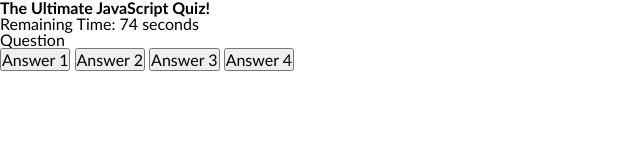
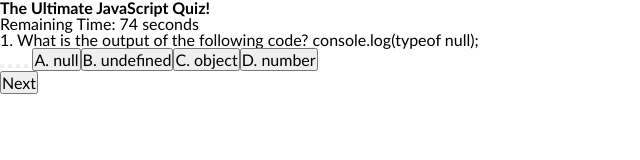
Before and after one commit to caldardn/HW4-Web-APIs-Code-Quiz, a plain HTML site: page index.html in a window 1280 px wide. Both pictures are taken after a click on the button "Start!". Shown: the whole page, without its empty margins (0-640 px from the left). Drawn offline with Linux system fonts and the light colour scheme.

Commit message:
Adding additionalJavaScript that changes the question and answers when user select start and an answer

```diff
--- a/assets/script.js
+++ b/assets/script.js
@@ -3,30 +3,30 @@ var questionsBank = [
       question:
         "What is the output of the following code? console.log(typeof null);",
       selection: [
-      { textA: "A. null", answer: false },
-      { textB: "B. undefined", answer: false },
-      { textC: "C. object", answer: true },
-      { textD: "D. number", answer: false },
+        { choice: "A. null", answer: false },
+        { choice: "B. undefined", answer: false },
+        { choice: "C. object", answer: true },
+        { choice: "D. number", answer: false },
       ],
     },
 
     {
       question: "What is a string in JavaScript?",
       selection: [
-      { textA: "A. stored data that can be used later on", answer: false },
-      { textB: "B. It runs a block of code until specific conditions are met", answer: false },
-      { textC: "C. A a sequence of characters that can include letters, numbers, symbols, and spaces", answer: true },
-      { textD: "D. None of the above", answer: false },
+        { choice: "A. stored data that can be used later on", answer: false },
+        { choice: "B. It runs a block of code until specific conditions are met", answer: false },
+        { choice: "C. A a sequence of characters that can include letters, numbers, symbols, and spaces", answer: true },
+        { choice: "D. None of the above", answer: false },
       ],
     },
 
     {
       question: "Why is JavaScript important for web development?",
       selection: [
-      { textA: "A. Allows to make dynamic and interactive web pages", answer: true },
-      { textB: "B. Helps control the layout, formatting, and appearance of web pages", answer: false },
-      { textC: "C. It is the structure of the webpage", answer: false },
-      { textD: "D. JavaScript is not important to web development", answer: false },
+        { choice: "A. Allows to make dynamic and interactive web pages", answer: true },
+        { choice: "B. Helps control the layout, formatting, and appearance of web pages", answer: false },
+        { choice: "C. It is the structure of the webpage", answer: false },
+        { choice: "D. JavaScript is not important to web development", answer: false },
       ],
     },
 
@@ -34,20 +34,20 @@ var questionsBank = [
       question:
         "Which of the following operators is a strict equal in JavaScript?",
       selection: [
-      { textA: "A. ||", answer: false },
-      { textB: "B. ==", answer: false },
-      { textC: "C. <=", answer: false },
-      { textD: "D. ===", answer: true },
+        { choice: "A. ||", answer: false },
+        { choice: "B. ==", answer: false },
+        { choice: "C. <=", answer: false },
+        { choice: "D. ===", answer: true },
       ],
     },
 
     {
       question: "What is an object in JavaScript?",
       selection: [
-      { textA: "A. It's an ordered list of elements xontaining any data type", answer: false },
-      { textB: "B. A collection of properties containing primitive data", answer: true },
-      { textC: "A reusable piece of code that can be used to perform a specific task", answer: false },
-      { textD: "An action or occurrence that happens as a result of user interaction", answer: false },
+        { choice: "A. It's an ordered list of elements xontaining any data type", answer: false },
+        { choice: "B. A collection of properties containing primitive data", answer: true },
+        { choice: "A reusable piece of code that can be used to perform a specific task", answer: false },
+        { choice: "An action or occurrence that happens as a result of user interaction", answer: false },
       ]
     }
   ];
@@ -57,10 +57,13 @@ var ruleEL = document.querySelector("#rule-container")
 var startButton = document.querySelector("#start-button")
 var questionContainer = document.querySelector("#question-container")
 var questionEl = document.querySelector("#question")
-var answerEl = document.querySelector(".btn")
+var answerEl = document.querySelector("#answer-btn")
+var nextEl = document.querySelector("#next-btn")
+var ansBtn = document.querySelector(".btn")
+index = 0
 
 
-startButton.addEventListener('click', startGame)
+
 
 function countDown() {
     var timeRemaining = 75
@@ -85,11 +88,44 @@ function startGame() {
     ruleEL.classList.add('hide')
     questionContainer.classList.remove('hide')
     countDown()
+    currentQuestion()
+}
+
+function currentQuestion(){
+    var selectedQuestion = questionsBank[index]
+    var questionNum = index + 1
+    questionEl.textContent = questionNum + ". " + selectedQuestion.question
+
+    selectedQuestion.selection.forEach(function(selection) {
+        var button = document.createElement("button");
+        button.textContent = selection.choice;
+        button.classList.add("btn");
+        // ansBtn.textContent = selection.choice;
+        answerEl.appendChild(button);
+        if(selection.answer){
+            button.dataset.answer = selection.answer
+        }
+        button.addEventListener('click', chosenAnswer)
+      });
+}
+
+ function chosenAnswer(event){
+    event.preventDefault()
+    var chosenButton = event.target
+    var correct = chosenButton.dataset.answer === "true"
+    if(correct){
+        chosenButton.classList.add("correct")
+    }if(!correct){
+        chosenButton.classList.add("incorrect")
+    }
+    index++
+    if(index < questionsBank.length){
+        currentQuestion()
+
+    }else{
 
     }
-
-function nextQuestion(){
+ }
 
 
-}
-console.log(questionsBank[0].selection[3].textD)
+ startButton.addEventListener('click', startGame)
--- a/assets/style.css
+++ b/assets/style.css
@@ -16,3 +16,10 @@
 .hide {
     display: none;
 }
+
+.correct{
+   background: green;
+}
+.incorrect{
+    background: red;
+}
--- a/index.html
+++ b/index.html
@@ -40,11 +40,12 @@
         <div id="question-container" class="hide">
             <div id="question">Question</div>
             <div id="answer-btn">
-                <button class="btn">Answer 1</button>
-                <button class="btn">Answer 2</button>
-                <button class="btn">Answer 3</button>
-                <button class="btn">Answer 4</button>
+                <button class="btn"></button>
+                <button class="btn"></button>
+                <button class="btn"></button>
+                <button class="btn"></button>
             </div>
+            <button id="next-btn">Next</button>
         </div>
     </main>
     <script src="./assets/script.js"></script>
```
Lines whose indentation alone changed are shown as unchanged.
